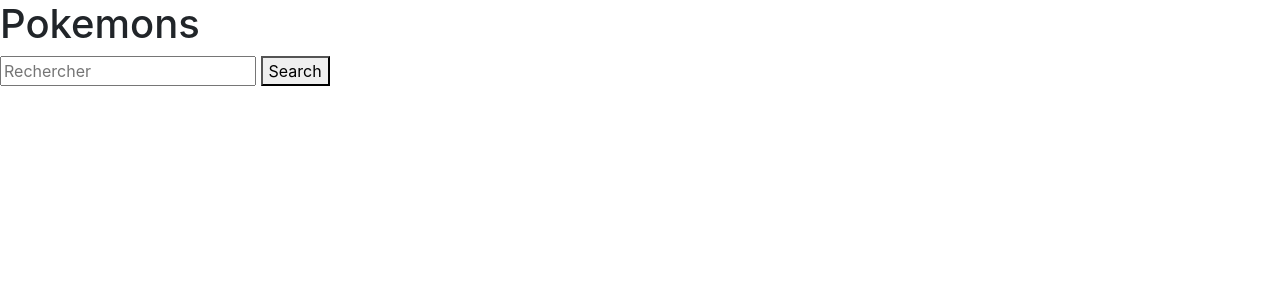
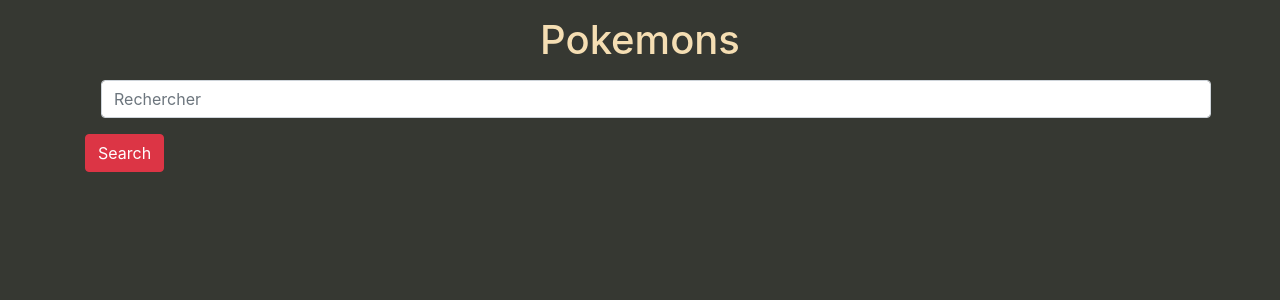
Before and after one commit to Wexop/EvalPythonPokedexB3, a Django app: page /pokedex/ in a window 1280 px wide. Shown: the top 300 px of the page. Run offline with Django 5.2, Linux system fonts and the light colour scheme; data that the repository does not hold is empty.

Commit message:
Visuel SearchBar

```diff
--- a/pokedex/templates/pokedex/list_pokemon.html
+++ b/pokedex/templates/pokedex/list_pokemon.html
@@ -9,13 +9,19 @@
           integrity="sha384-Gn5384xqQ1aoWXA+058RXPxPg6fy4IWvTNh0E263XmFcJlSAwiGgFAW/dAiS6JXm" crossorigin="anonymous">
     <title>Pokédex</title>
 </head>
-<body>
+<body style="background-color:#363832">
 <main>
-    <h1>Pokemons</h1>
-    <form action="{% url 'searchList' %}">
-        <input type="text" name="name" placeholder="Rechercher">
-        <button type="submit">Search</button>
-    </form>
+    <div style="text-align: center; margin: 1em 0; color: wheat">
+        <h1>Pokemons</h1>
+    </div>
+    <div>
+        <form action="{% url 'searchList' %}">
+            <div class="form-group container">
+                <input style="margin: 1rem" type="text" class="form-control" name="name" placeholder="Rechercher">
+                <button class="btn btn-danger" type="submit">Search</button>
+            </div>
+        </form>
+    </div>
     <div class="container mt-5">
         <div class="row">
             {% for pokemon in pokemons %}
@@ -28,7 +34,8 @@
                             <p class="card-text">Poids: {{ pokemon.weight }} Kg / Taille: {{ pokemon.height }} Cm</p>
                         </div>
                         <div class="card-footer">
-                            <a href="/pokemon/{{ pokemon.pokemonId }}" type="button" class="btn btn-outline-danger">En savoir plus</a>
+                            <a href="/pokemon/{{ pokemon.pokemonId }}" type="button" class="btn btn-outline-danger">En
+                                savoir plus</a>
                         </div>
                     </div>
                 </div>
```
